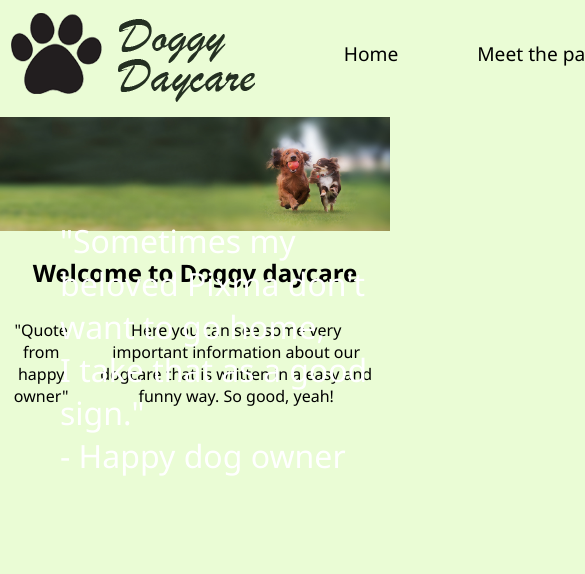
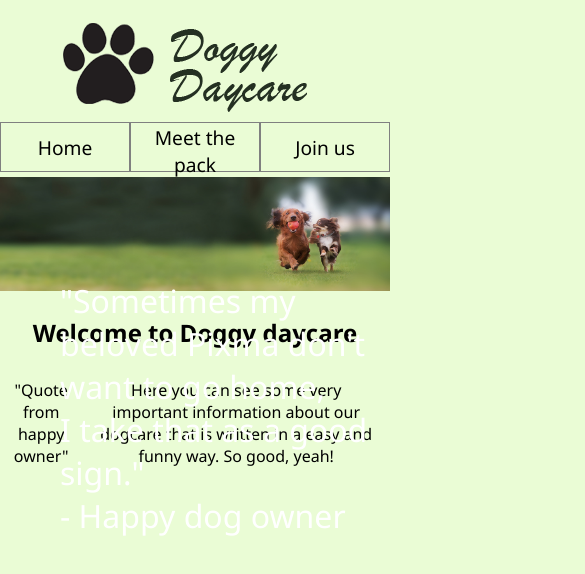
Before and after one commit to Noccis/dog-care, a React (Create React App) app: page /#/ in a window 390 px wide. Shown: the top 574 px of the page, 585 px wide, since content can reach past the window. Built offline with nearby package versions, Linux system fonts and the light colour scheme; no server answers.

Commit message:
link replaced and header mobile friendly

```diff
--- a/src/App.css
+++ b/src/App.css
@@ -39,8 +39,28 @@ body {
 }
 
 
-/* section {
-  width: 100%;
-  margin: 0;
-  padding: 0;
-} */
+@media only screen and (max-width: 768px) {
+  .App-header {
+    flex-direction: column;
+    padding-top: 10px;
+    margin-bottom: 0px;
+  }
+
+  .main-link-container {
+    margin-top: 5px;
+    width: 100%;
+  }
+
+  .main-link-container button {
+    border: 1px solid gray;
+    width: 100%;
+  }
+
+  .main-link-container button:hover {
+    background-color: #A1DC5D;
+    color: black;
+    font-weight: bold;
+    font-size: 1.1em;
+  }
+
+}
--- a/src/App.js
+++ b/src/App.js
@@ -8,6 +8,7 @@ import {HashRouter as Router, Route, Routes} from 'react-router-dom';
 import { Link } from 'react-router-dom';
 import dogoLogo from './images/doggylogo.png';
 import DogRegisterList from './components/DogRegisterList';
+import Join from './components/Join';
 
 function App() {
 
@@ -53,8 +54,8 @@ function App() {
           <Link to={"/register"}>
             <button>Meet the pack</button>
           </Link>
-          <Link to={"/info"}>
-            <button>Info</button>
+          <Link to={"/join"}>
+            <button>Join us</button>
           </Link>
         </div>
       </header>
@@ -65,10 +66,13 @@ function App() {
           } />
           <Route path='/register' element={
             <Register dogList={dogList} showInfo={setActiveDog} dodo={activeDog} />
-          }/>
+          } />
           <Route path='/info' element={
             <Info activeDog={activeDog} />
-          }/>
+          } />
+          <Route path='/join' element={
+            <Join />
+          } />
         </Routes>
 
     </div>
--- /dev/null
+++ b/src/components/Join.js
@@ -0,0 +1,14 @@
+import dogHeader from '../images/dogsplayingheader.jpg';
+
+const Join = () => {
+    return(
+        <section>
+            <div className='small-header-image-container'>
+                <img src={dogHeader} className="small-header-image"/>
+            </div>
+            <h1>Sorry we are full at the moment. Email doggydaycare@mail.se for more information.</h1>
+        </section>
+    )
+}
+
+export default Join;
```
